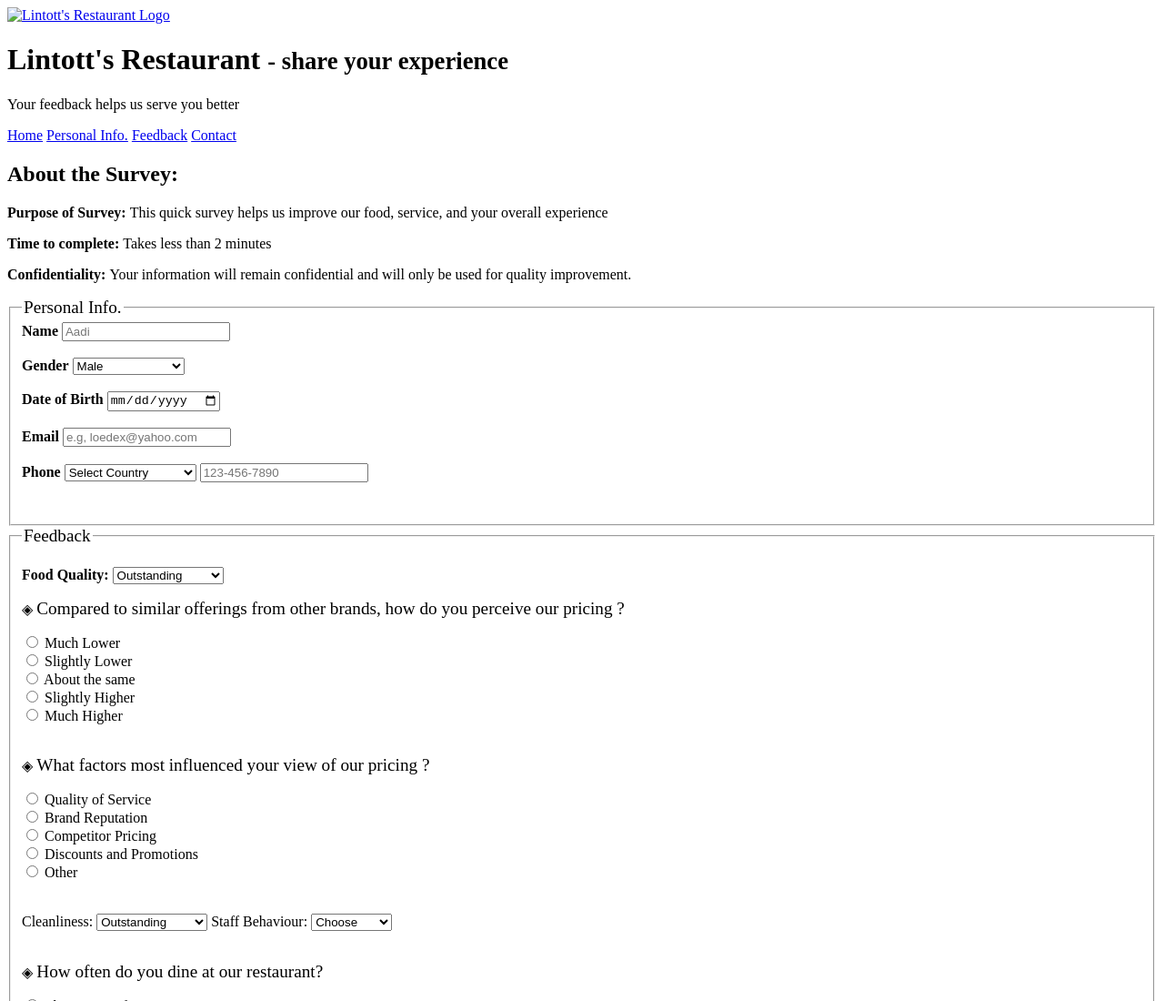
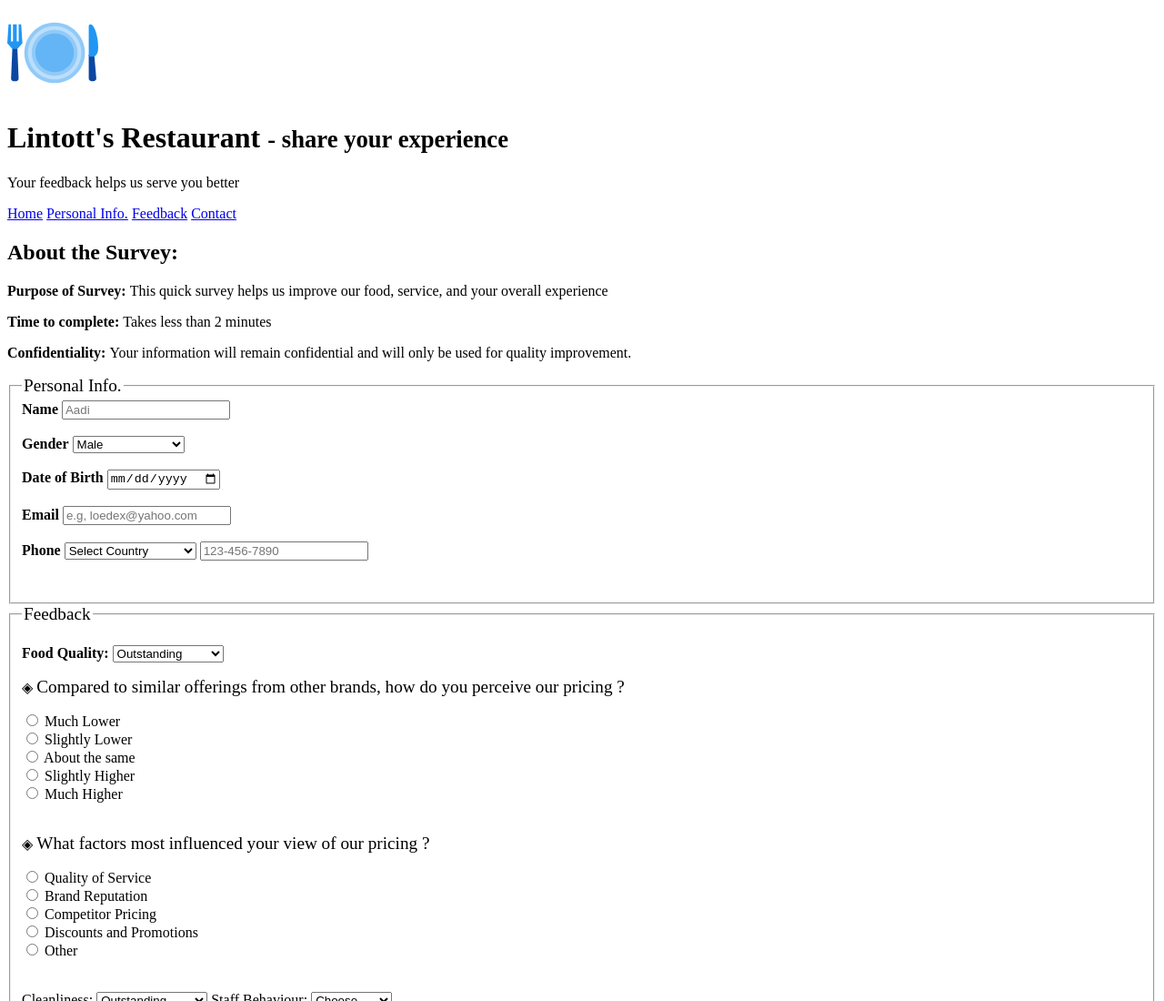
Before and after one commit to loedex/Restaurant-Feedback-HTML_Form, a plain HTML site: page index.html in a window 1280 px wide. Shown: the top 1100 px of the page at 91% size. Drawn offline with Linux system fonts and the light colour scheme; the site is published under a folder, as on GitHub Pages, so addresses that start at the root find nothing.

Commit message:
Update index.html
Fixed a bug in icons' path

```diff
--- a/index.html
+++ b/index.html
@@ -11,7 +11,7 @@
   <div id="home">
     <header>
       <a href="index.html">
-        <img src="/Icons/b.ico" alt="Lintott's Restaurant Logo" />
+        <img src="Icons/b.ico" alt="Lintott's Restaurant Logo" />
       </a>
       <h1>
         Lintott's Restaurant
```
